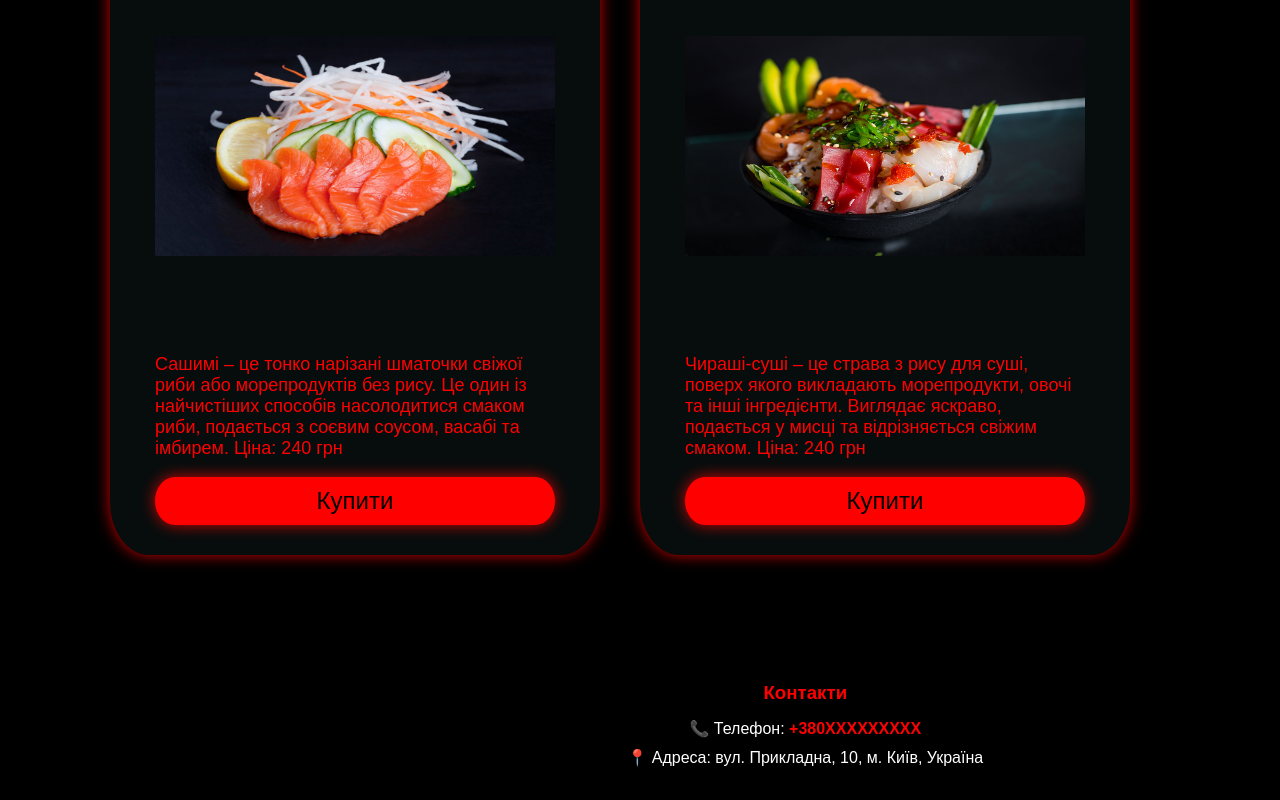
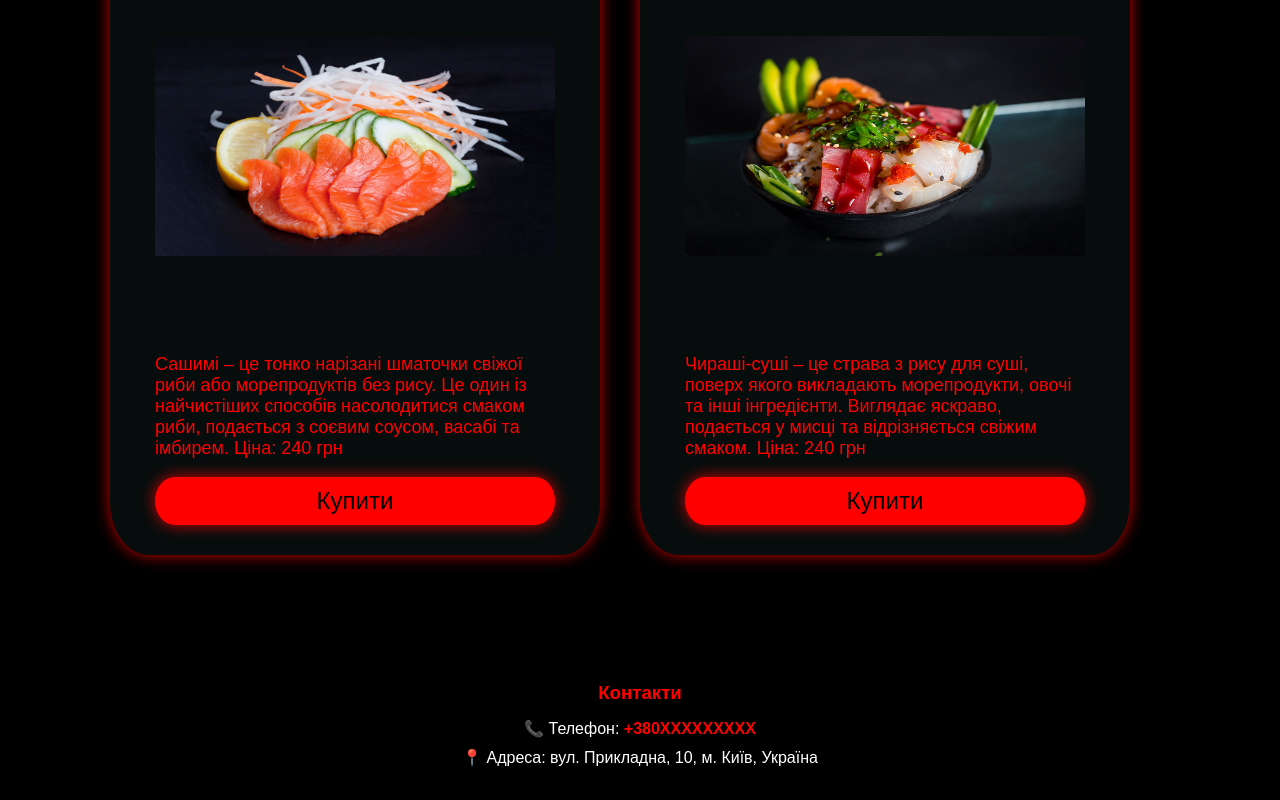
Before and after one commit to Max803778/Max803778.github.io, a plain HTML site: page index.html in a window 1280 px wide. Shown: the part 3470-4270 px from the top of the page. Drawn offline with Linux system fonts and the light colour scheme.

Commit message:
Update index.html

```diff
--- a/index.html
+++ b/index.html
@@ -316,7 +316,6 @@ footer {
 .footer-content {
   max-width: 1200px;
   margin: auto;
-  margin-left: 49%;
   display: flex;
   flex-direction: column;
   align-items: center;
```
